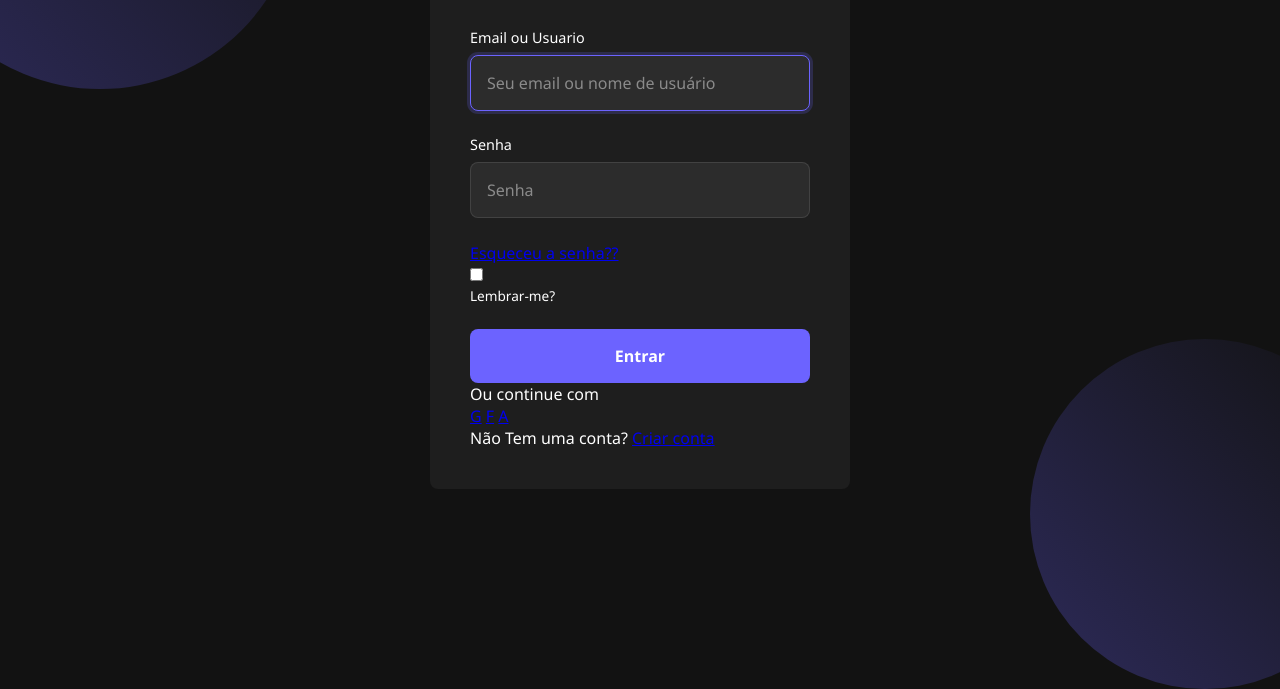
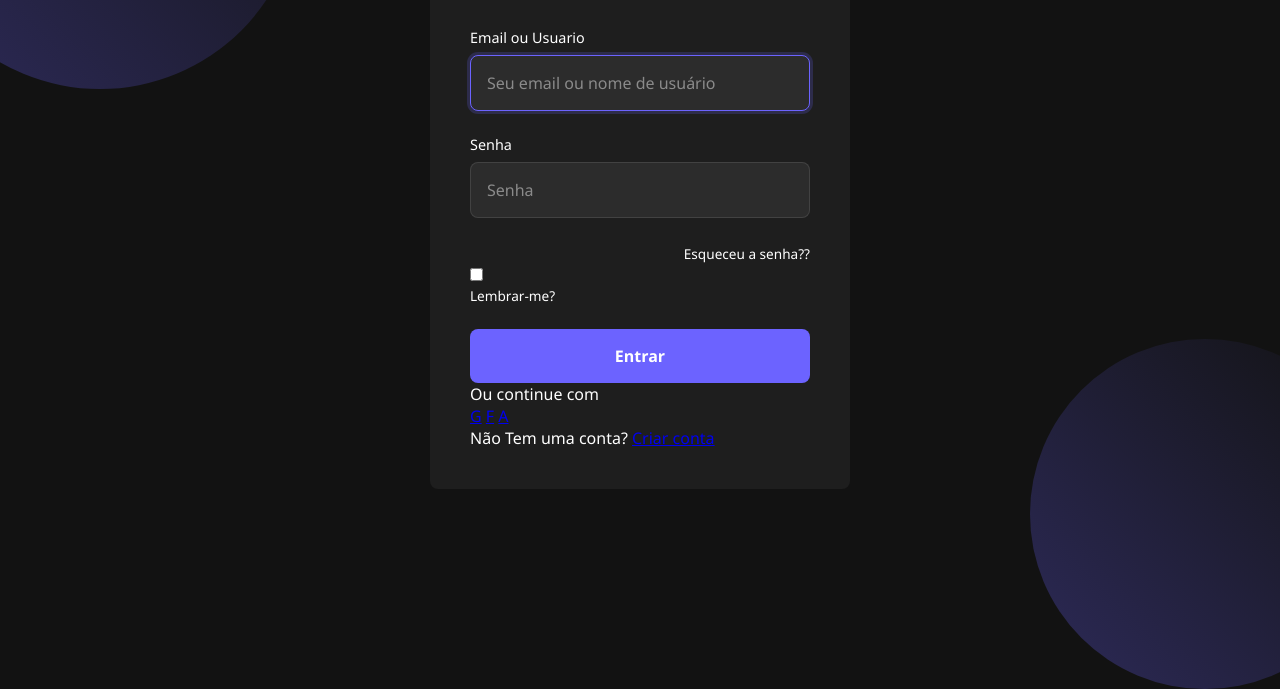
Before and after one commit to Andre-pin/Nova-Tela-de-Login, a plain HTML site: page index.html in a window 1280 px wide. Shown: the part 211-900 px from the top of the page. Drawn offline with Linux system fonts and the light colour scheme.

Commit message:
att password

```diff
--- a/css/login.css
+++ b/css/login.css
@@ -74,19 +74,19 @@ input::placeholder {
     color: var(--text-secondary);
     opacity: 0.7;
 }
-.forgot-passaword {
+.forgot-password {
     text-align: right;
     margin-top: 0.5rem;
 }
 
-.forgot-passaword a {
+.forgot-password a {
     color: var(--text-secundary);
     font-size: 0.85rem;
     text-decoration: none;
     transition: var(--transition);
 }
 
-.forgot-passaword a:hover {
+.forgot-password a:hover {
     color: var(--primary-color);
 }
 
```
